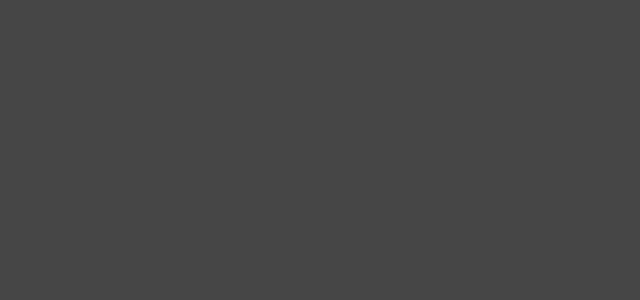
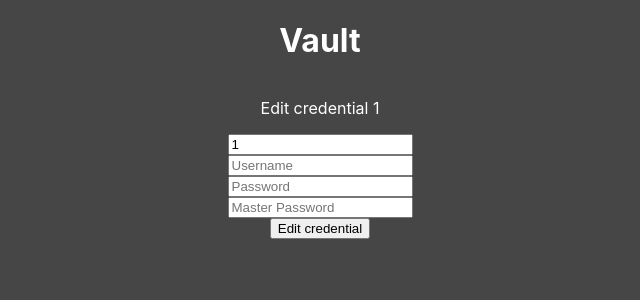
Before and after one commit to LyriCaGitHubber/vault, a React (Vite) app: page /credential/1/edit in a window 1280 px wide. Shown: the top 300 px of the page, without its empty margins (320-960 px from the left). Built offline with nearby package versions, Linux system fonts and the light colour scheme.

Commit message:
Create edit function with styling and routing

```diff
--- a/src/app/App.tsx
+++ b/src/app/App.tsx
@@ -4,12 +4,16 @@ import Dashboard from './pages/Dashboard/Dashboard';
 import Password from './pages/Password/Password';
 import AddCredentials from './pages/AddCredentials/AddCredentials';
 import Search from './pages/Search';
+import Edit from './pages/Edit/Edit';
 
 function App(): JSX.Element {
   return (
     <BrowserRouter>
       <Switch>
-        <Route path="/password/:service/:name">
+        <Route path="/credential/:service/edit">
+          <Edit />
+        </Route>
+        <Route path="/password/:service">
           <Password />
         </Route>
         <Route path="/credential/add">
--- /dev/null
+++ b/src/app/pages/Edit/Edit.module.css
@@ -0,0 +1,4 @@
+.container {
+  display: grid;
+  justify-items: center;
+}
--- /dev/null
+++ b/src/app/pages/Edit/Edit.tsx
@@ -0,0 +1,80 @@
+import React, { useState } from 'react';
+import { useHistory, useParams } from 'react-router';
+import { Credential } from '../../../types';
+import styles from './Edit.module.css';
+
+export default function Edit(): JSX.Element {
+  const history = useHistory();
+  const { service: serviceParam }: { service: string } = useParams();
+  const [service, setService] = useState<string>(serviceParam);
+  const [username, setUsername] = useState<string>('');
+  const [password, setPassword] = useState<string>('');
+  const [masterPassword, setMasterPassword] = useState<string>('');
+
+  async function updateCredential(
+    credential: Credential,
+    masterPassword: string
+  ) {
+    const response = await fetch(`/api/credentials/${credential.service}`, {
+      method: 'PATCH',
+      headers: {
+        'Content-Type': 'application/json',
+        Authorization: masterPassword,
+      },
+      body: JSON.stringify(credential),
+    });
+    return response;
+  }
+
+  async function handleSubmit(event: React.FormEvent<HTMLFormElement>) {
+    event.preventDefault();
+    const credential = {
+      service,
+      username,
+      password,
+    };
+    const response = await updateCredential(credential, masterPassword);
+    if (!response.ok) {
+      console.log('Something went wrong');
+      return;
+    }
+    history.push('/');
+  }
+
+  return (
+    <main className={styles.container}>
+      <h1>Vault</h1>
+      <p>Edit credential {serviceParam}</p>
+      <form
+        className={styles.container}
+        onSubmit={(event) => handleSubmit(event)}
+      >
+        <input
+          type="text"
+          placeholder="Service"
+          value={service}
+          onChange={(event) => setService(event.target.value)}
+        />
+        <input
+          type="text"
+          placeholder="Username"
+          value={username}
+          onChange={(event) => setUsername(event.target.value)}
+        />
+        <input
+          type="password"
+          placeholder="Password"
+          value={password}
+          onChange={(event) => setPassword(event.target.value)}
+        />
+        <input
+          type="password"
+          placeholder="Master Password"
+          value={masterPassword}
+          onChange={(event) => setMasterPassword(event.target.value)}
+        />
+        <input type="submit" value="Edit credential" />
+      </form>
+    </main>
+  );
+}
```
